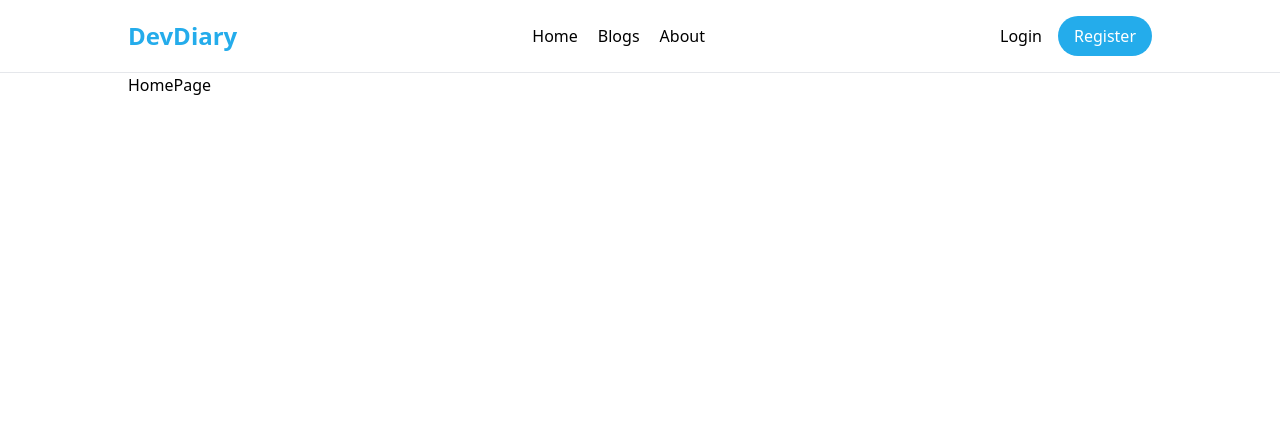
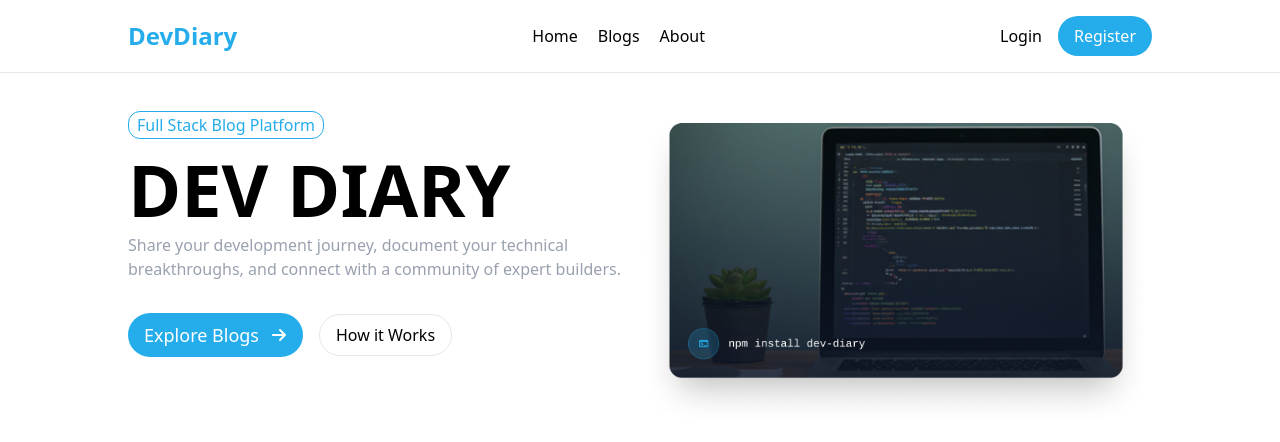
Before and after one commit to GausAlMunirTushar/devdiary-frontend, a Next.js app: page / in a window 1280 px wide. Shown: the top 442 px of the page. Built offline with nearby package versions, Linux system fonts and the light colour scheme.

Commit message:
feat: add hero components and image to home page

```diff
--- a/src/app/(web)/page.jsx
+++ b/src/app/(web)/page.jsx
@@ -1,5 +1,11 @@
+import Hero from "@/components/pages/home/Hero";
+
 const HomePage = () => {
-	return <div>HomePage</div>;
+	return (
+		<div>
+			<Hero />
+		</div>
+	);
 };
 
 export default HomePage;
--- /dev/null
+++ b/src/components/pages/home/Hero.jsx
@@ -0,0 +1,42 @@
+import { FaArrowRight } from "react-icons/fa6";
+import Button from "@/components/ui/button";
+import Image from "next/image";
+
+const Hero = () => {
+	return (
+		<section className="w-full flex py-10">
+			<div className="w-1/2">
+				<span className="border border-primary text-primary px-2 rounded-xl py-0.5">
+					Full Stack Blog Platform
+				</span>
+				<h1 className="uppercase font-black text-7xl mt-4">
+					Dev Diary{" "}
+				</h1>
+				<p className="my-2 text-gray-400">
+					Share your development journey, document your technical
+					breakthroughs, and connect with a community of expert
+					builders.
+				</p>
+				<div className="flex gap-4 items-center mt-8">
+					<Button className="bg-primary text-white px-4 py-2 rounded-full text-lg flex items-center gap-3">
+						<span>Explore Blogs</span> <FaArrowRight size={16} />
+					</Button>
+					<Button className="border border-gray-200 py-2 px-4 rounded-full">
+						How it Works
+					</Button>
+				</div>
+			</div>
+			<div className="w-1/2">
+				<Image
+					src={"/images/hero.png"}
+					width={300}
+					height={300}
+					alt="Hero Banner"
+					className="w-full"
+				/>
+			</div>
+		</section>
+	);
+};
+
+export default Hero;
```
Also changed, not shown: public/images/hero.png (added).
